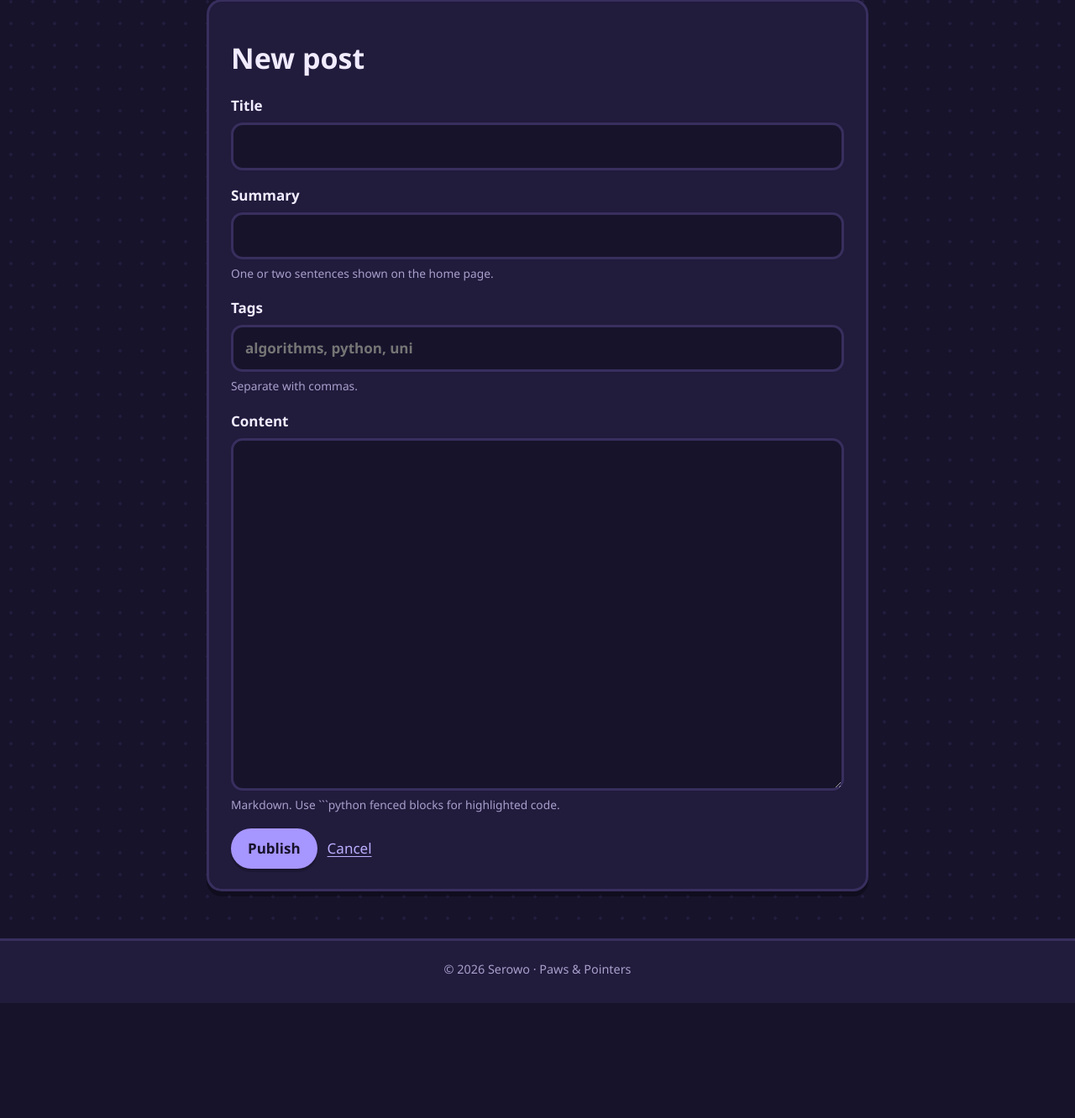
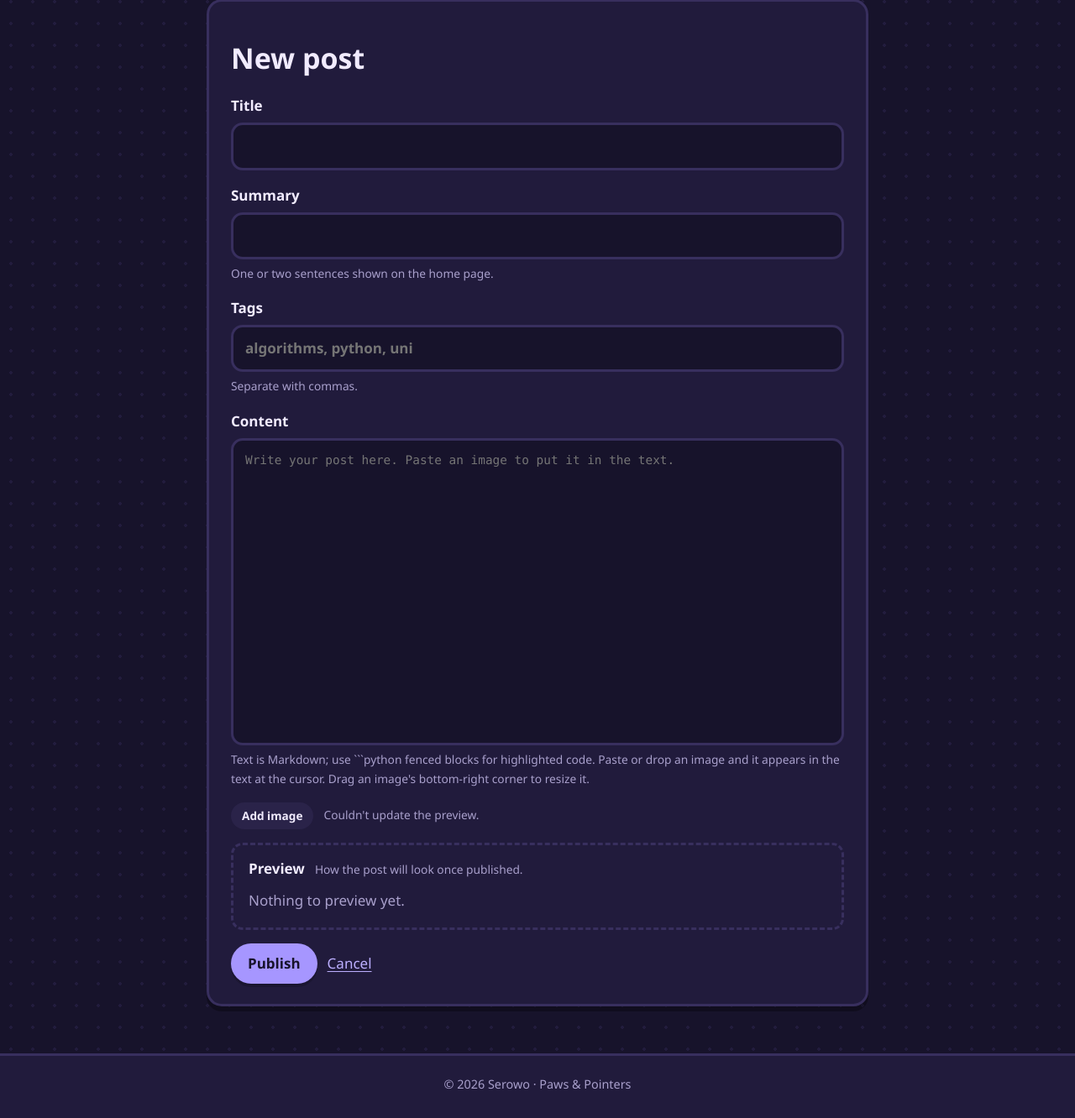
Before and after one commit to SerotoninNow/paws-and-pointers, a Flask app: page /new in a window 1280 px wide. Shown: the part 115-1447 px from the top of the page at 84% size. Before the commit the page ends 1310 px from the top, so only its background shows below. Run offline with Flask 3, Linux system fonts and the light colour scheme; the visitor is signed in with stand-in values (Sample User, id 1); data comes from the database, SQL or seed files in the repository; some libraries are stand-ins or nearby versions.

Commit message:
Add images to posts, edited inline in the post editor
Pasted, dropped or picked images are uploaded, re-encoded as WebP and
stored in the database. The editor shows the post as text and image
blocks in turn, so each image appears where it sits in the text and can
be resized by dragging or by typing a width. Posts are still stored as
Markdown, with a live preview under the editor.

Co-Authored-By: Claude Opus 5.5 <noreply@anthropic.com>

````diff
--- a/app.py
+++ b/app.py
@@ -23,6 +23,7 @@ from flask import (
     abort,
     flash,
     g,
+    jsonify,
     redirect,
     render_template,
     request,
@@ -75,6 +76,13 @@ CROPS = {
     "fit": ("Show the whole picture, no cropping", None),
 }
 DEFAULT_CROP = "center"
+
+# Images pasted into posts are shrunk to at most this wide and stored as WebP.
+MAX_POST_IMAGE_WIDTH = 1600
+MAX_POST_ANIMATION_WIDTH = 720
+MAX_POST_ANIMATION_BYTES = 4 * 1024 * 1024
+# Width a new image is given in the editor (the post column is about this wide).
+DEFAULT_POST_IMAGE_WIDTH = 720
 
 # Rate limits: name -> (max events, per this many seconds).
 RATE_LIMITS = {
@@ -342,7 +350,8 @@ def safe_next(target):
 def render_markdown(text):
     html = md.markdown(
         text,
-        extensions=["fenced_code", "codehilite", "tables", "sane_lists"],
+        # attr_list lets an image carry a size: ![alt](url){ width=400 }
+        extensions=["fenced_code", "codehilite", "tables", "sane_lists", "attr_list"],
         extension_configs={"codehilite": {"guess_lang": False}},
     )
     return Markup(html)
@@ -677,23 +686,58 @@ def square_frame(frame, crop):
     return ImageOps.fit(frame, size, Image.Resampling.LANCZOS, centering=centering)
 
 
-def encode_animation(frames, durations):
+def shrink_frame(frame, max_width):
+    """Scale one frame down to max_width, keeping its shape."""
+    frame = frame.convert("RGBA")
+    if frame.width > max_width:
+        height = max(1, round(frame.height * max_width / frame.width))
+        frame = frame.resize((max_width, height), Image.Resampling.LANCZOS)
+    return frame
+
+
+def encode_animation(frames, durations, limit=None):
     """Animated WebP of the frames, or None if it can't be made small enough."""
+    limit = limit or MAX_ANIMATION_BYTES
     for quality in (75, 50, 30):
         out = io.BytesIO()
         frames[0].save(
             out, "WEBP", save_all=True, append_images=frames[1:],
             duration=durations, loop=0, quality=quality,
         )
-        if out.tell() <= MAX_ANIMATION_BYTES:
+        if out.tell() <= limit:
             return out.getvalue()
     return None
 
 
 def process_avatar(upload, crop=DEFAULT_CROP):
     """Turn an uploaded picture into small square WebPs: (still, animated).
-    `animated` is None unless the upload moves. Everything is decoded and
-    re-encoded, so only pixels survive: no metadata, no disguised files."""
+    `animated` is None unless the upload moves."""
+    still, animated, _size = process_image(upload, lambda frame: square_frame(frame, crop))
+    return still, animated
+
+
+def process_post_image(upload):
+    """Turn an image pasted into a post into one WebP: (data, width, height).
+    An animated upload stays animated."""
+    data = upload.read()
+    upload.seek(0)
+    try:
+        moving = getattr(Image.open(io.BytesIO(data), formats=AVATAR_FORMATS), "is_animated", False)
+    except Exception:
+        moving = False  # process_image reports the unreadable file
+    width = MAX_POST_ANIMATION_WIDTH if moving else MAX_POST_IMAGE_WIDTH
+    still, animated, size = process_image(
+        upload, lambda frame: shrink_frame(frame, width),
+        quality=90, animation_limit=MAX_POST_ANIMATION_BYTES,
+    )
+    return animated or still, *size
+
+
+def process_image(upload, transform, quality=85, animation_limit=None):
+    """Decode an upload, pass each frame through `transform`, and re-encode as
+    WebP: (still, animated, (width, height)). `animated` is None unless the
+    upload moves. Everything is decoded and re-encoded, so only pixels
+    survive: no metadata, no disguised files."""
     data = upload.read(MAX_AVATAR_BYTES + 1)
     if len(data) > MAX_AVATAR_BYTES:
         raise ValueError(f"Pictures can be at most {MAX_AVATAR_BYTES // (1024 * 1024)} MB.")
@@ -714,14 +758,14 @@ def process_avatar(upload, crop=DEFAULT_CROP):
                     # Browsers treat very short frame times as 100 ms.
                     duration = frame.info.get("duration", 100)
                     durations.append(duration if duration >= 20 else 100)
-                    frames.append(square_frame(frame, crop))
+                    frames.append(transform(frame))
             else:
-                frames = [square_frame(ImageOps.exif_transpose(image), crop)]
+                frames = [transform(ImageOps.exif_transpose(image))]
         out = io.BytesIO()
-        frames[0].save(out, "WEBP", quality=85)
+        frames[0].save(out, "WEBP", quality=quality)
         animated = None
         if len(frames) > 1:
-            animated = encode_animation(frames, durations)
+            animated = encode_animation(frames, durations, animation_limit)
             if animated is None:
                 too_big = "That animation is too long or detailed. Try a shorter one."
                 raise ValueError
@@ -729,7 +773,7 @@ def process_avatar(upload, crop=DEFAULT_CROP):
         raise ValueError(
             too_big or "That file couldn't be read as a picture. Use a JPEG, PNG, WebP or GIF."
         )
-    return out.getvalue(), animated
+    return out.getvalue(), animated, frames[0].size
 
 
 def display_name_taken(name):
@@ -893,6 +937,48 @@ def delete_user(username):
 
 
 # ------------------------------------------------------------ post editing --
+@app.post("/media")
+@admin_required
+def upload_media():
+    """Store an image pasted or dropped into the post editor. Answers with
+    JSON, since the editor's script calls this, not a form."""
+    upload = request.files.get("image")
+    if not upload:
+        return jsonify(error="No image was sent."), 400
+    try:
+        data, width, height = process_post_image(upload)
+    except ValueError as exc:
+        return jsonify(error=str(exc)), 400
+    db = get_db()
+    cur = db.execute(
+        "INSERT INTO media (image, width, height, created_at) VALUES (?, ?, ?, ?)",
+        (data, width, height, now_iso()),
+    )
+    db.commit()
+    return jsonify(
+        url=url_for("media", media_id=cur.lastrowid),
+        width=min(width, DEFAULT_POST_IMAGE_WIDTH),
+    )
+
+
+@app.route("/media/<int:media_id>")
+def media(media_id):
+    row = get_db().execute("SELECT image FROM media WHERE id = ?", (media_id,)).fetchone()
+    if row is None:
+        abort(404)
+    response = Response(row["image"], mimetype="image/webp")
+    # An image never changes once stored, so it can be cached for good.
+    response.headers["Cache-Control"] = "public, max-age=31536000, immutable"
+    return response
+
+
+@app.post("/preview")
+@admin_required
+def preview():
+    """Render the editor's Markdown the way the published post will look."""
+    return render_markdown(request.form.get("body_md", ""))
+
+
 def read_post_form():
     return {
         "title": request.form.get("title", "").strip()[:MAX_TITLE_LEN],
--- a/static/app.js
+++ b/static/app.js
@@ -55,6 +55,312 @@
     showChosen();  // some browsers keep the chosen file across a reload
   }
 
+  // Post editor: the post is edited as a run of blocks, text and images in
+  // turn, so a pasted image sits in the text where it will appear. The blocks
+  // are written back, as Markdown, into the hidden textarea that is submitted.
+  var body = document.getElementById("post-body");
+  var blocksBox = document.getElementById("post-blocks");
+  if (body && blocksBox) {
+    var token = body.form.elements["csrf_token"].value;
+    var status = document.getElementById("upload-status");
+    var previewBox = document.getElementById("post-preview");
+    // A line holding only an image, e.g. ![a cat](/media/4){ width=400 }
+    var IMAGE_LINE = /^!\[([^\]]*)\]\(([^)\s]+)\)(?:\{\s*width=(\d+)\s*\})?\s*$/;
+    var segs = [];
+    var last = null;  // { seg, pos }: where the text cursor last was
+    var timer = null;
+    var resizing = null;
+
+    var post = function (url, data) {
+      data.append("csrf_token", token);
+      return fetch(url, { method: "POST", body: data, credentials: "same-origin" });
+    };
+    var hasText = function (text) { return /\S/.test(text); };
+    var trimBlank = function (text) {
+      return text.replace(/^\s*\n/, "").replace(/\n\s*$/, "");
+    };
+
+    // Markdown -> blocks. Image lines inside ``` code fences stay as text.
+    var parse = function (markdown) {
+      var out = [];
+      var lines = [];
+      var fenced = false;
+      var flush = function () {
+        out.push({ type: "text", text: lines.join("\n") });
+        lines = [];
+      };
+      markdown.replace(/\r\n?/g, "\n").split("\n").forEach(function (line) {
+        if (/^\s*(```|~~~)/.test(line)) fenced = !fenced;
+        var m = fenced ? null : IMAGE_LINE.exec(line);
+        if (!m) { lines.push(line); return; }
+        flush();
+        out.push({ type: "image", alt: m[1], src: m[2], width: m[3] ? Number(m[3]) : null });
+      });
+      flush();
+      return out;
+    };
+
+    // Blocks -> Markdown. Images still uploading are left out.
+    var serialize = function () {
+      var parts = [];
+      segs.forEach(function (seg) {
+        if (seg.type === "text") {
+          if (hasText(seg.text)) parts.push(trimBlank(seg.text));
+        } else if (seg.src) {
+          parts.push(
+            "![" + seg.alt.replace(/[\[\]\n]/g, " ") + "](" + seg.src + ")" +
+            (seg.width ? "{ width=" + seg.width + " }" : "")
+          );
+        }
+      });
+      return parts.join("\n\n");
+    };
+
+    var refresh = function () {
+      var data = new FormData();
+      data.append("body_md", body.value);
+      post(body.dataset.previewUrl, data)
+        .then(function (r) { if (!r.ok) throw new Error(); return r.text(); })
+        .then(function (html) { previewBox.innerHTML = html; })
+        .catch(function () { status.textContent = "Couldn't update the preview."; });
+    };
+    var sync = function () {
+      body.value = serialize();
+      clearTimeout(timer);
+      timer = setTimeout(refresh, 500);
+    };
+
+    // Keep the blocks as text, image, text, ... starting and ending with
+    // text, so there is always somewhere to type around an image.
+    var tidy = function () {
+      var out = [];
+      segs.forEach(function (seg) {
+        var prev = out[out.length - 1];
+        if (seg.type === "image") {
+          if (!prev || prev.type === "image") out.push({ type: "text", text: "" });
+          out.push(seg);
+        } else {
+          seg.text = hasText(seg.text) ? trimBlank(seg.text) : "";
+          if (prev && prev.type === "text") {
+            prev.text = prev.text && seg.text ? prev.text + "\n\n" + seg.text : prev.text || seg.text;
+          } else {
+            out.push(seg);
+          }
+        }
+      });
+      if (!out.length || out[out.length - 1].type === "image") out.push({ type: "text", text: "" });
+      segs = out;
+    };
+
+    var grow = function (area) {
+      area.style.height = "auto";
+      area.style.height = area.scrollHeight + "px";
+    };
+
+    var textBlock = function (seg) {
+      var area = document.createElement("textarea");
+      area.className = "block-text";
+      area.rows = 1;
+      area.value = seg.text;
+      area.placeholder = segs.length === 1
+        ? "Write your post here. Paste an image to put it in the text."
+        : "Text";
+      area.setAttribute("aria-label", "Post text");
+      var remember = function () { last = { seg: seg, pos: area.selectionStart }; };
+      area.addEventListener("input", function () { seg.text = area.value; grow(area); remember(); sync(); });
+      area.addEventListener("blur", remember);
+      area.addEventListener("keyup", remember);
+      area.addEventListener("click", remember);
+      area.addEventListener("paste", function (e) {
+        var files = e.clipboardData && e.clipboardData.files;
+        if (addImages(files, seg, area.selectionStart)) e.preventDefault();
+      });
+      seg.el = area;
+      return area;
+    };
+
+    var field = function (labelText, input) {
+      var label = document.createElement("label");
+      label.appendChild(document.createTextNode(labelText));
+      label.appendChild(input);
+      return label;
+    };
+
+    var imageBlock = function (seg) {
+      var block = document.createElement("div");
+      block.className = "block-image";
+      seg.el = block;
+      if (!seg.src) {
+        block.classList.add("pending");
+        block.textContent = "Uploading image...";
+        return block;
+      }
+      // The browser puts a resize grip on this box's bottom-right corner.
+      var box = document.createElement("span");
+      box.className = "resizable";
+      if (seg.width) box.style.width = seg.width + "px";
+      var img = document.createElement("img");
+      img.src = seg.src;
+      img.alt = seg.alt;
+      box.appendChild(img);
+
+      var alt = document.createElement("input");
+      alt.type = "text";
+      alt.value = seg.alt;
+      alt.placeholder = "What the image shows";
+      alt.addEventListener("input", function () { seg.alt = alt.value; img.alt = alt.value; sync(); });
+
+      var width = document.createElement("input");
+      width.type = "number";
+      width.min = 48;
+      width.max = 1600;
+      width.value = seg.width || "";
+      width.placeholder = "full";
+      width.addEventListener("change", function () {
+        seg.width = Math.min(1600, Math.max(48, Math.round(Number(width.value)))) || null;
+        width.value = seg.width || "";
+        box.style.width = seg.width ? seg.width + "px" : "";
+        sync();
+      });
+
+      var remove = document.createElement("button");
+      remove.type = "button";
+      remove.className = "btn danger small";
+      remove.textContent = "Remove";
+      remove.addEventListener("click", function () {
+        segs.splice(segs.indexOf(seg), 1);
+        render();
+        sync();
+      });
+
+      box.addEventListener("mousedown", function () {
+        resizing = { box: box, seg: seg, input: width, start: Math.round(box.getBoundingClientRect().width) };
+      });
+
+      var tools = document.createElement("div");
+      tools.className = "block-image-tools";
+      tools.appendChild(field("Description", alt));
+      tools.appendChild(field("Width (px)", width));
+      tools.appendChild(remove);
+      block.appendChild(box);
+      block.appendChild(tools);
+      return block;
+    };
+
+    var render = function () {
+      tidy();
+      blocksBox.textContent = "";
+      segs.forEach(function (seg) {
+        blocksBox.appendChild(seg.type === "text" ? textBlock(seg) : imageBlock(seg));
+      });
+      blocksBox.classList.toggle("single", segs.length === 1);
+      segs.forEach(function (seg) { if (seg.type === "text") grow(seg.el); });
+    };
+
+    var upload = function (file, seg) {
+      status.textContent = "Uploading...";
+      var data = new FormData();
+      data.append("image", file);
+      post(body.dataset.uploadUrl, data)
+        .then(function (r) {
+          return r.json().then(function (j) {
+            if (!r.ok) throw new Error(j.error);
+            return j;
+          });
+        })
+        .then(function (j) {
+          seg.src = j.url;
+          seg.width = j.width;
+          status.textContent = "";
+          // Swap just this block, so typing elsewhere isn't interrupted.
+          var old = seg.el;
+          if (old.parentNode) old.parentNode.replaceChild(imageBlock(seg), old);
+          sync();
+        })
+        .catch(function (err) {
+          var at = segs.indexOf(seg);
+          if (at >= 0) segs.splice(at, 1);
+          render();
+          sync();
+          status.textContent = (err && err.message) || "The upload failed. Try again.";
+        });
+    };
+
+    // Put images into the text at `pos` of the text block `seg`, splitting
+    // it in two. With no block to split, they go at the end.
+    var addImages = function (files, seg, pos) {
+      var images = Array.prototype.filter.call(files || [], function (f) {
+        return f.type.indexOf("image/") === 0;
+      });
+      if (!images.length) return false;
+      var fresh = images.map(function () {
+        return { type: "image", alt: "", src: null, width: null };
+      });
+      var after = { type: "text", text: "" };
+      var at = seg ? segs.indexOf(seg) : -1;
+      if (at < 0) {
+        segs = segs.concat(fresh, [after]);
+      } else {
+        after.text = seg.text.slice(pos);
+        seg.text = seg.text.slice(0, pos);
+        segs.splice.apply(segs, [at + 1, 0].concat(fresh, [after]));
+      }
+      render();
+      if (after.el) {
+        after.el.focus();
+        after.el.setSelectionRange(0, 0);
+        last = { seg: after, pos: 0 };
+      }
+      images.forEach(function (file, i) { upload(file, fresh[i]); });
+      sync();
+      return true;
+    };
+    var addAtCursor = function (files) {
+      return addImages(files, last && last.seg, last ? last.pos : 0);
+    };
+
+    blocksBox.addEventListener("dragover", function (e) {
+      e.preventDefault();
+      blocksBox.classList.add("dropping");
+    });
+    blocksBox.addEventListener("dragleave", function () { blocksBox.classList.remove("dropping"); });
+    blocksBox.addEventListener("drop", function (e) {
+      blocksBox.classList.remove("dropping");
+      if (addAtCursor(e.dataTransfer && e.dataTransfer.files)) e.preventDefault();
+    });
+    // A click on the box's empty space goes to the last text block.
+    blocksBox.addEventListener("click", function (e) {
+      if (e.target === blocksBox) segs[segs.length - 1].el.focus();
+    });
+    var picker = document.getElementById("post-image-input");
+    picker.addEventListener("change", function () {
+      addAtCursor(picker.files);
+      picker.value = "";
+    });
+
+    // When a resize ends, record the box's new width.
+    document.addEventListener("mouseup", function () {
+      if (!resizing) return;
+      var r = resizing;
+      resizing = null;
+      var width = Math.round(r.box.getBoundingClientRect().width);
+      if (width === r.start) return;  // a plain click, not a resize
+      r.seg.width = width;
+      r.input.value = width;
+      sync();
+    });
+
+    body.form.addEventListener("submit", function () { body.value = serialize(); });
+
+    // Swap the plain textarea (what you get without JavaScript) for the blocks.
+    segs = parse(body.value);
+    body.hidden = true;
+    body.required = false;
+    blocksBox.hidden = false;
+    render();
+    refresh();
+  }
+
   // Close the tag menu on Escape or a click outside it.
   var menu = document.getElementById("tag-menu");
   if (menu) {
--- a/static/style.css
+++ b/static/style.css
@@ -300,7 +300,7 @@ main { flex: 1; padding: 28px 0 56px; }
 .prose { margin-top: 22px; overflow-wrap: break-word; }
 .prose h2 { margin: 1.8em 0 0.5em; font-size: 1.45rem; }
 .prose h3 { margin: 1.5em 0 0.4em; }
-.prose img { max-width: 100%; border-radius: 12px; }
+.prose img { max-width: 100%; height: auto; border-radius: 12px; }
 .prose blockquote {
   margin: 1.2em 0;
   padding: 10px 18px;
@@ -439,6 +439,77 @@ input:focus, textarea:focus, .form select:focus { outline: none; border-color: v
 textarea { resize: vertical; min-height: 110px; }
 textarea.code { min-height: 420px; font-family: var(--mono); font-size: 0.9rem; line-height: 1.55; }
 
+/* post editor: text and images in turn, drawn as one box */
+.field { display: grid; gap: 6px; }
+.blocks {
+  display: grid;
+  gap: 2px;
+  padding: 10px 14px;
+  border: 3px solid var(--border);
+  border-radius: 14px;
+  background: var(--bg);
+  cursor: text;
+}
+.blocks:focus-within { border-color: var(--primary); }
+.blocks.dropping { border-color: var(--pink); }
+textarea.block-text {
+  display: block;
+  min-height: 1.6em;
+  padding: 2px 0;
+  border: 0;
+  border-radius: 0;
+  background: transparent;
+  resize: none;
+  overflow: hidden;
+  font-family: var(--mono);
+  font-size: 0.9rem;
+  line-height: 1.55;
+}
+.blocks.single textarea.block-text { min-height: 340px; }
+.block-image { display: grid; gap: 8px; justify-items: start; padding: 8px 0; cursor: default; }
+.block-image.pending {
+  justify-self: start;
+  padding: 18px 22px;
+  border: 2px dashed var(--border);
+  border-radius: 12px;
+  color: var(--muted);
+}
+.block-image-tools { display: flex; flex-wrap: wrap; align-items: end; gap: 10px; }
+.form .block-image-tools label { gap: 2px; font-size: 0.8rem; font-weight: 600; color: var(--muted); }
+.block-image-tools input {
+  padding: 5px 10px;
+  border: 2px solid var(--border);
+  border-radius: 10px;
+  font: inherit;
+  font-size: 0.88rem;
+  color: var(--text);
+  background: var(--surface);
+}
+.block-image-tools input[type="text"] { width: 260px; max-width: 100%; }
+.block-image-tools input[type="number"] { width: 96px; }
+
+/* post editor: image button and live preview */
+.editor-tools { display: flex; flex-wrap: wrap; align-items: center; gap: 12px; }
+.editor-tools .btn { cursor: pointer; }
+.preview-box { border: 3px dashed var(--border); border-radius: 14px; padding: 14px 18px 18px; }
+.preview-head { display: flex; flex-wrap: wrap; align-items: baseline; gap: 4px 12px; }
+.preview-box .prose { margin-top: 10px; }
+.preview-box .prose:empty::before { content: "Nothing to preview yet."; color: var(--muted); }
+/* an image in the editor, with the browser's own resize grip on its corner */
+.resizable {
+  display: inline-block;
+  max-width: 100%;
+  min-width: 48px;
+  overflow: hidden;
+  resize: horizontal;
+  line-height: 0;
+  vertical-align: top;
+  border-radius: 12px;
+  outline: 2px dashed var(--primary);
+  outline-offset: 2px;
+}
+.resizable img { width: 100%; max-width: none; }
+
 .form-actions { display: flex; flex-wrap: wrap; align-items: center; gap: 12px; }
 
 input[type="file"] { max-width: 100%; font: inherit; font-weight: 500; color: var(--muted); }
--- a/templates/editor.html
+++ b/templates/editor.html
@@ -21,11 +21,27 @@
       <input type="text" name="tags" value="{{ form['tags'] }}" maxlength="150" placeholder="algorithms, python, uni">
       <span class="hint">Separate with commas.</span>
     </label>
-    <label>
-      Content
-      <textarea class="code" name="body_md" required>{{ form['body_md'] }}</textarea>
-      <span class="hint">Markdown. Use ```python fenced blocks for highlighted code.</span>
-    </label>
+    <div class="field">
+      <label for="post-body">Content</label>
+      {# app.js hides this textarea and edits the post as blocks in #post-blocks. #}
+      <textarea class="code" name="body_md" id="post-body" required
+                data-upload-url="{{ url_for('upload_media') }}"
+                data-preview-url="{{ url_for('preview') }}">{{ form['body_md'] }}</textarea>
+      <div class="blocks" id="post-blocks" hidden></div>
+      <span class="hint">Text is Markdown; use ```python fenced blocks for highlighted code. Paste or drop an image and it appears in the text at the cursor. Drag an image's bottom-right corner to resize it.</span>
+    </div>
+    <div class="editor-tools">
+      <label class="btn ghost small" for="post-image-input">Add image</label>
+      <input type="file" id="post-image-input" accept="image/jpeg,image/png,image/webp,image/gif" multiple hidden>
+      <span class="hint" id="upload-status" role="status"></span>
+    </div>
+    <div class="preview-box">
+      <div class="preview-head">
+        <strong>Preview</strong>
+        <span class="hint">How the post will look once published.</span>
+      </div>
+      <div class="prose" id="post-preview"></div>
+    </div>
     <div class="form-actions">
       <button class="btn" type="submit">{{ 'Save changes' if post else 'Publish' }}</button>
       <a href="{{ url_for('post_detail', slug=post['slug']) if post else url_for('index') }}">Cancel</a>
````
Also changed, not shown: schema.sql (+9 -0 lines), README.md.
